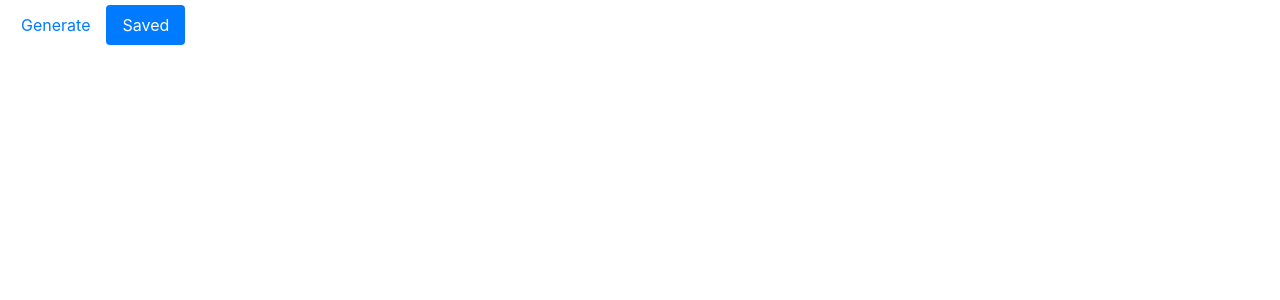
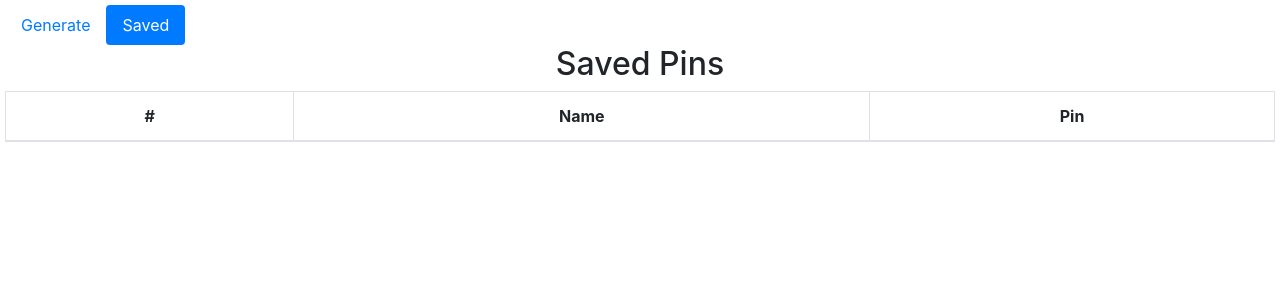
Before and after one commit to sowmiyassin/TechTest-RandomPin, a React (Create React App) app: page / in a window 1280 px wide. Both pictures are taken after a click on the tab "Saved". Shown: the top 300 px of the page. Built offline with nearby package versions, Linux system fonts and the light colour scheme; the HTML template or start-up script is replaced by a standard one.

Commit message:
Saved Pins after generation
Saved Pins after generation

```diff
--- a/src/SavedPage.tsx
+++ b/src/SavedPage.tsx
@@ -2,18 +2,48 @@ import React, { Component } from 'react';
 import { connect } from 'react-redux';
 import { Table } from 'react-bootstrap';
 import './App.css';
-
-export class SavedPage extends Component<{}> {
+import { saveAction } from './saveAction';
+type savedPinsState = {
+    savedPins: any
+  }
+export class SavedPage extends Component<{}, savedPinsState> {
     constructor(props: any) {
         super(props);
         console.log(JSON.stringify(props));
-
+        this.state = {
+            savedPins: []
+        }
+        this.renderPins = this.renderPins.bind(this);
     }
-
-    render() {
+    UNSAFE_componentWillReceiveProps(nextProps: any) {
+        this.setState({savedPins: nextProps.saveReducer.storedPins});
+    }
+    renderPins(rowPin: any, index: any) {
         return (
-
-    <div></div>
+          <tr key={index}>
+            <td>{index + 1}</td>
+            <td>{`Pin ${index + 1}`}</td>
+            <td>{rowPin.pin}</td>
+          </tr>
+        )
+      }
+      render() {
+        return (
+            <div className="App">
+                <h2>Saved Pins</h2>
+                <Table striped bordered hover>
+  <thead>
+    <tr>
+      <th>#</th>
+      <th>Name</th>
+      <th>Pin</th>
+    </tr>
+  </thead>
+  <tbody>
+    {this.state.savedPins.map(this.renderPins)}
+  </tbody>
+</Table>
+    </div>
         )
     }
 }
@@ -22,6 +52,6 @@ const mapStateToProps = (state: {}) => ({
 });
 
 const mapDispatchToProps = (dispatch: any) => ({
-
+    saveAction: (payload: any) => dispatch(saveAction(payload))
 })
 export default connect(mapStateToProps, mapDispatchToProps)(SavedPage);
```
